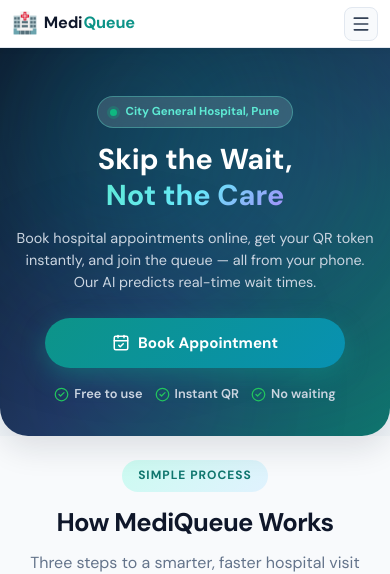
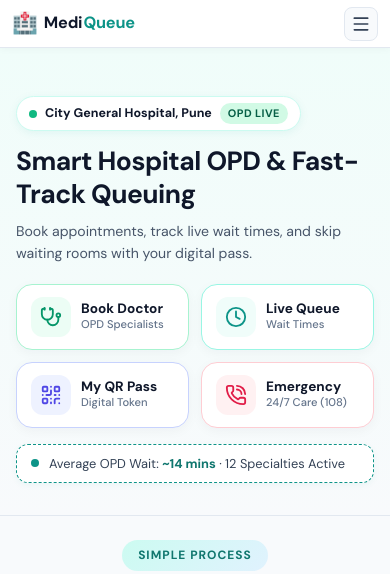
Before and after one commit to Dhasashok/mediqueue, a React (Create React App) app in the folder mediqueue/frontend/: page / in a window 390 px wide. Shown: the top 574 px of the page. Built offline with nearby package versions, Linux system fonts and the light colour scheme; no server answers.

Commit message:
feat(mobile-ui): implement clean native medical clinical mobile homepage with 4-up quick access matrix

```diff
--- a/mediqueue/frontend/src/pages/Home.css
+++ b/mediqueue/frontend/src/pages/Home.css
@@ -41,6 +41,13 @@
   display: grid; grid-template-columns: 1fr 1fr; gap: 60px;
   align-items: center; padding-top: 100px; padding-bottom: 90px;
   position: relative; z-index: 2; flex: 1;
+}
+
+.hero-mobile-clinical {
+  display: none;
+}
+.hero-desktop-view {
+  display: block;
 }
 
 /* Badge */
@@ -340,65 +347,186 @@
   .home {
     padding-bottom: 84px !important;
   }
+  .hero-desktop-view {
+    display: none !important;
+  }
+  .hero-mobile-clinical {
+    display: flex !important;
+    flex-direction: column !important;
+    width: 100% !important;
+    text-align: left !important;
+  }
+
   .hero-v2 {
-    min-height: auto;
-    border-bottom-left-radius: 28px;
-    border-bottom-right-radius: 28px;
-    box-shadow: 0 12px 32px rgba(15, 23, 42, 0.12);
+    background: linear-gradient(180deg, #f0fdfa 0%, #f8fafc 100%) !important;
+    min-height: auto !important;
+    border-radius: 0 !important;
+    box-shadow: none !important;
+    border-bottom: 1px solid #e2e8f0 !important;
+  }
+  .hero-blob {
+    display: none !important;
   }
   .hero-v2-inner {
-    padding-top: 36px;
-    padding-bottom: 32px;
-  }
-  .hero-badge {
-    margin-bottom: 14px;
-    font-size: 0.78rem;
-    padding: 6px 14px;
-    background: rgba(255, 255, 255, 0.14) !important;
-    border: 1px solid rgba(94, 234, 212, 0.35) !important;
-  }
-  .hero-v2-title {
-    font-size: 1.95rem;
-    line-height: 1.22;
-    margin-bottom: 14px;
-  }
-  .hero-v2-desc {
-    font-size: 0.88rem;
-    line-height: 1.55;
-    margin-bottom: 22px;
-    color: #cbd5e1 !important;
+    padding-top: 20px !important;
+    padding-bottom: 22px !important;
+    text-align: left !important;
   }
 
-  /* Mobile Hero Action Buttons */
-  .hero-v2-btns {
-    display: flex !important;
-    width: 100%;
-    max-width: 360px;
-    margin: 0 auto 16px;
-  }
-  .btn-hero-primary {
-    width: 100%;
-    justify-content: center;
-    padding: 14px 24px;
-    font-size: 0.98rem;
-    font-weight: 700;
-    box-shadow: 0 8px 24px rgba(13, 148, 136, 0.45);
-  }
-  .hero-trust {
-    margin-top: 10px;
-    margin-bottom: 0;
-    display: flex !important;
-    justify-content: center !important;
-    gap: 12px 18px !important;
-    width: 100%;
-  }
-  .trust-item {
-    font-size: 0.80rem !important;
-    color: #cbd5e1 !important;
+  /* Hospital location & live status strip */
+  .m-hospital-strip {
     display: inline-flex !important;
     align-items: center !important;
-    gap: 5px !important;
-    white-space: nowrap;
+    gap: 8px !important;
+    background: #ffffff !important;
+    border: 1px solid #ccfbf1 !important;
+    box-shadow: 0 2px 8px rgba(13, 148, 136, 0.08) !important;
+    padding: 6px 12px !important;
+    border-radius: 999px !important;
+    margin-bottom: 14px !important;
+    align-self: flex-start !important;
+  }
+  .m-pulse-dot {
+    width: 8px !important;
+    height: 8px !important;
+    border-radius: 50% !important;
+    background: #10b981 !important;
+    box-shadow: 0 0 0 0 rgba(16, 185, 129, 0.4) !important;
+    animation: pulse-green 2s infinite !important;
+    flex-shrink: 0 !important;
+  }
+  .m-hosp-name {
+    font-size: 0.78rem !important;
+    font-weight: 700 !important;
+    color: #0f172a !important;
+  }
+  .m-opd-badge {
+    background: #d1fae5 !important;
+    color: #065f46 !important;
+    font-size: 0.68rem !important;
+    font-weight: 800 !important;
+    padding: 2px 8px !important;
+    border-radius: 999px !important;
+    text-transform: uppercase !important;
+    letter-spacing: 0.04em !important;
+  }
+
+  /* Title & Subtitle */
+  .m-hero-title {
+    font-size: 1.65rem !important;
+    font-weight: 800 !important;
+    color: #0f172a !important;
+    line-height: 1.25 !important;
+    letter-spacing: -0.02em !important;
+    margin-bottom: 10px !important;
+    text-align: left !important;
+  }
+  .m-hero-sub {
+    font-size: 0.88rem !important;
+    line-height: 1.5 !important;
+    color: #475569 !important;
+    margin-bottom: 20px !important;
+    text-align: left !important;
+  }
+
+  /* 4-Up Quick Access Matrix */
+  .m-quick-grid {
+    display: grid !important;
+    grid-template-columns: 1fr 1fr !important;
+    gap: 12px !important;
+    margin-bottom: 16px !important;
+    width: 100% !important;
+  }
+  .m-quick-card {
+    display: flex !important;
+    align-items: center !important;
+    gap: 10px !important;
+    background: #ffffff !important;
+    border: 1px solid #e2e8f0 !important;
+    border-radius: 16px !important;
+    padding: 12px 14px !important;
+    text-decoration: none !important;
+    box-shadow: 0 3px 12px rgba(15, 23, 42, 0.04) !important;
+    transition: transform 0.15s ease, box-shadow 0.15s ease !important;
+    -webkit-tap-highlight-color: transparent !important;
+    box-sizing: border-box !important;
+  }
+  .m-quick-card:active {
+    transform: scale(0.97) !important;
+    background: #f8fafc !important;
+  }
+  .m-qc-primary {
+    border-color: #a7f3d0 !important;
+  }
+  .m-qc-teal {
+    border-color: #99f6e4 !important;
+  }
+  .m-qc-indigo {
+    border-color: #c7d2fe !important;
+  }
+  .m-qc-rose {
+    border-color: #fecdd3 !important;
+  }
+  .m-qc-icon-wrap {
+    width: 40px !important;
+    height: 40px !important;
+    border-radius: 12px !important;
+    display: flex !important;
+    align-items: center !important;
+    justify-content: center !important;
+    flex-shrink: 0 !important;
+  }
+  .m-qc-text {
+    display: flex !important;
+    flex-direction: column !important;
+    overflow: hidden !important;
+    text-align: left !important;
+  }
+  .m-qc-title {
+    font-size: 0.85rem !important;
+    font-weight: 750 !important;
+    color: #0f172a !important;
+    line-height: 1.2 !important;
+    white-space: nowrap !important;
+  }
+  .m-qc-sub {
+    font-size: 0.70rem !important;
+    color: #64748b !important;
+    font-weight: 500 !important;
+    line-height: 1.3 !important;
+    white-space: nowrap !important;
+  }
+
+  /* Live Ticker Card */
+  .m-ticker-card {
+    display: flex !important;
+    align-items: center !important;
+    gap: 10px !important;
+    background: #ffffff !important;
+    border: 1px dashed #0d9488 !important;
+    border-radius: 12px !important;
+    padding: 10px 14px !important;
+    box-shadow: 0 2px 6px rgba(13, 148, 136, 0.06) !important;
+    width: 100% !important;
+    box-sizing: border-box !important;
+  }
+  .m-ticker-pulse {
+    width: 8px !important;
+    height: 8px !important;
+    border-radius: 50% !important;
+    background: #0d9488 !important;
+    box-shadow: 0 0 0 0 rgba(13, 148, 136, 0.4) !important;
+    animation: pulse-green 2s infinite !important;
+    flex-shrink: 0 !important;
+  }
+  .m-ticker-text {
+    color: #334155 !important;
+    font-size: 0.80rem !important;
+    line-height: 1.35 !important;
+  }
+  .m-ticker-text strong {
+    color: #0f766e !important;
+    font-weight: 750 !important;
   }
 
   /* Clean Vertical Stack for Steps and Features on Mobile (Option 1) */
--- a/mediqueue/frontend/src/pages/Home.js
+++ b/mediqueue/frontend/src/pages/Home.js
@@ -11,7 +11,10 @@ import {
   CheckCircle2,
   Zap,
   Activity,
-  Sparkles
+  Sparkles,
+  Stethoscope,
+  PhoneCall,
+  Clock
 } from 'lucide-react';
 import './Home.css';
 
@@ -96,7 +99,8 @@ const Home = () => {
 
         <div className="container hero-v2-inner">
           <div className="hero-v2-text">
-            {/* Hospital badge */}
+            {/* ── Desktop Hero Content ── */}
+            <div className="hero-desktop-view">
               <div className="hero-badge">
                 <span className="hero-badge-dot"></span>
                 City General Hospital, Pune
@@ -112,19 +116,84 @@ const Home = () => {
                 all from your phone. Our AI predicts real-time wait times.
               </p>
 
-            {/* Mobile 4-Up Quick Actions Grid */}
-            {/* Hero Primary Action Button */}
               <div className="hero-v2-btns">
                 <Link to="/find-hospital" className="btn-hero-primary">
                   <CalendarCheck size={18} /> Book Appointment
                 </Link>
               </div>
 
-            {/* Trust badges */}
               <div className="hero-trust">
                 <span className="trust-item"><CheckCircle2 size={15} color="#22c55e" /> Free to use</span>
                 <span className="trust-item"><CheckCircle2 size={15} color="#22c55e" /> Instant QR</span>
                 <span className="trust-item"><CheckCircle2 size={15} color="#22c55e" /> No waiting</span>
+              </div>
+            </div>
+
+            {/* ── Mobile-Only Clean Clinical Healthcare View ── */}
+            <div className="hero-mobile-clinical">
+              <div className="m-hospital-strip">
+                <span className="m-pulse-dot"></span>
+                <span className="m-hosp-name">City General Hospital, Pune</span>
+                <span className="m-opd-badge">OPD Live</span>
+              </div>
+
+              <h1 className="m-hero-title">
+                Smart Hospital OPD &amp; Fast-Track Queuing
+              </h1>
+              <p className="m-hero-sub">
+                Book appointments, track live wait times, and skip waiting rooms with your digital pass.
+              </p>
+
+              {/* 4-Up Quick Access Matrix */}
+              <div className="m-quick-grid">
+                <Link to="/find-hospital" className="m-quick-card m-qc-primary">
+                  <div className="m-qc-icon-wrap" style={{ background: '#ecfdf5', color: '#059669' }}>
+                    <Stethoscope size={22} />
+                  </div>
+                  <div className="m-qc-text">
+                    <span className="m-qc-title">Book Doctor</span>
+                    <span className="m-qc-sub">OPD Specialists</span>
+                  </div>
+                </Link>
+
+                <Link to="/my-queue" className="m-quick-card m-qc-teal">
+                  <div className="m-qc-icon-wrap" style={{ background: '#f0fdfa', color: '#0d9488' }}>
+                    <Clock size={22} />
+                  </div>
+                  <div className="m-qc-text">
+                    <span className="m-qc-title">Live Queue</span>
+                    <span className="m-qc-sub">Wait Times</span>
+                  </div>
+                </Link>
+
+                <Link to="/my-queue" className="m-quick-card m-qc-indigo">
+                  <div className="m-qc-icon-wrap" style={{ background: '#eef2ff', color: '#4f46e5' }}>
+                    <QrCode size={22} />
+                  </div>
+                  <div className="m-qc-text">
+                    <span className="m-qc-title">My QR Pass</span>
+                    <span className="m-qc-sub">Digital Token</span>
+                  </div>
+                </Link>
+
+                <a href="tel:108" className="m-quick-card m-qc-rose">
+                  <div className="m-qc-icon-wrap" style={{ background: '#fff1f2', color: '#e11d48' }}>
+                    <PhoneCall size={22} />
+                  </div>
+                  <div className="m-qc-text">
+                    <span className="m-qc-title">Emergency</span>
+                    <span className="m-qc-sub">24/7 Care (108)</span>
+                  </div>
+                </a>
+              </div>
+
+              {/* Live Status Ticker */}
+              <div className="m-ticker-card">
+                <div className="m-ticker-pulse"></div>
+                <span className="m-ticker-text">
+                  Average OPD Wait: <strong>~14 mins</strong> · 12 Specialties Active
+                </span>
+              </div>
             </div>
           </div>
 
```
Lines whose indentation alone changed are shown as unchanged.
